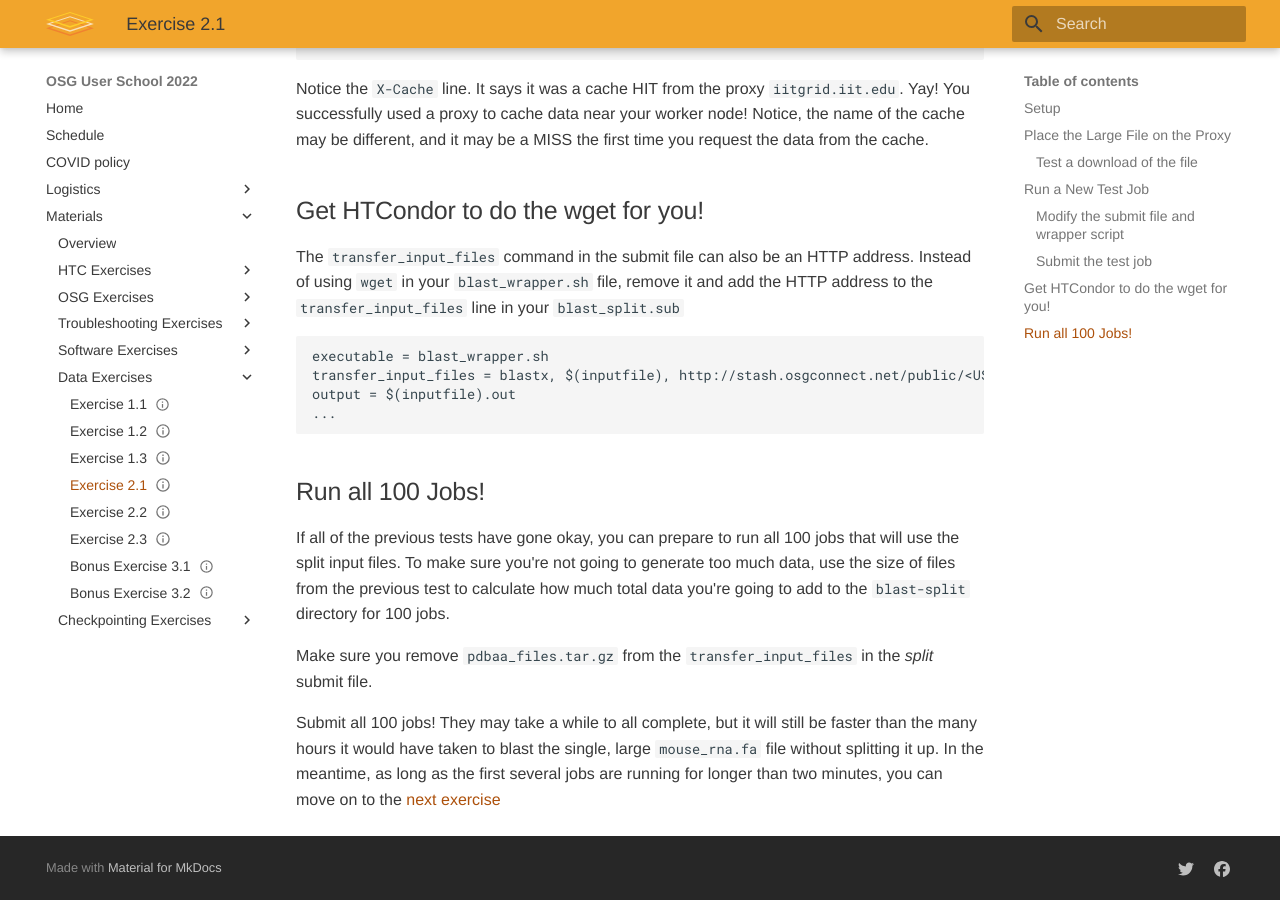
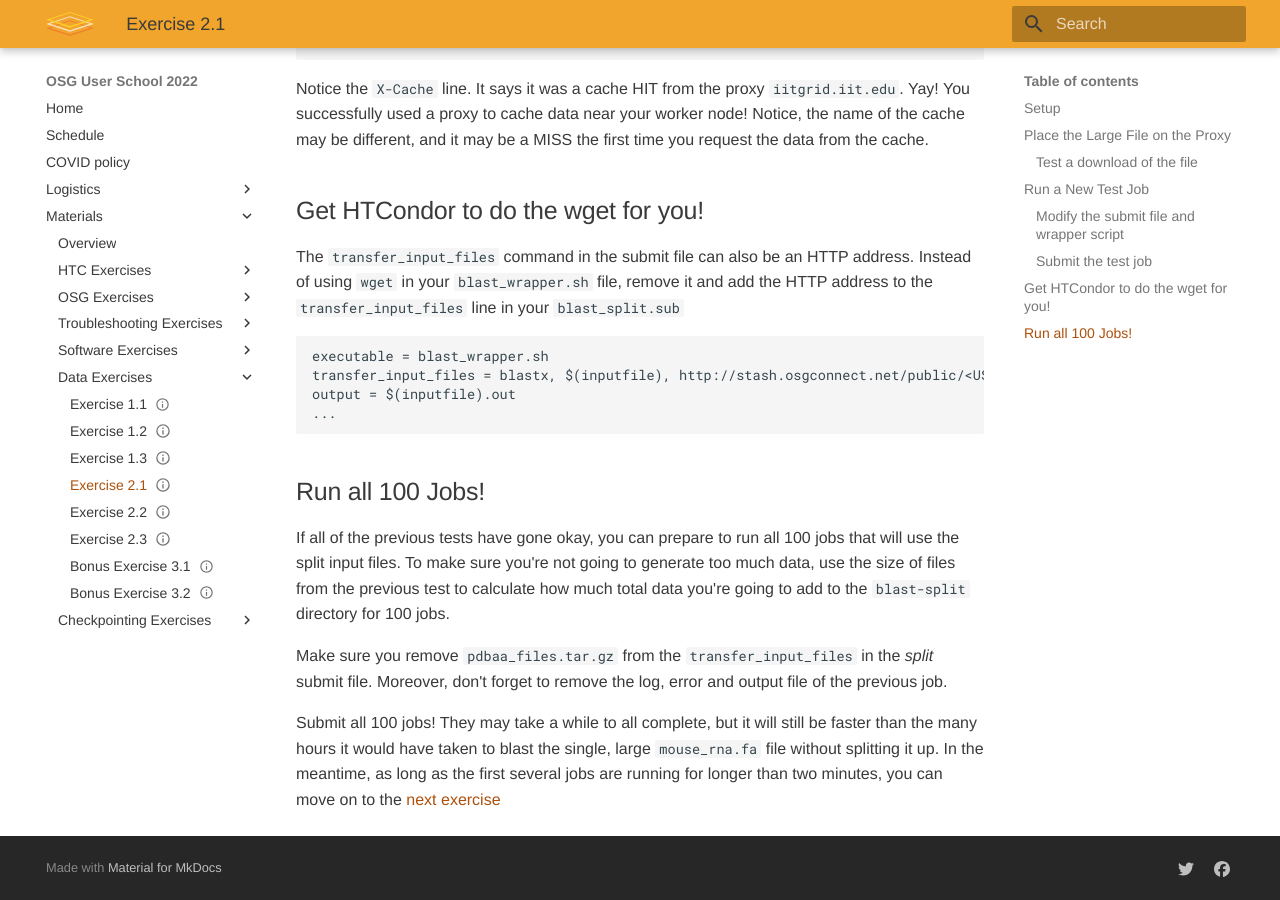
Before and after one commit to showmic09/user-school-2022, an MkDocs documentation site: the page built from docs/materials/data/part2-ex1-blast-proxy.md, in a window 1280 px wide and 900 px high, scrolled down 2807 px. Built offline with MkDocs 1.6.1 and Material for MkDocs 9.7.7, drawn with Linux system fonts in a browser that asks for light colours.

Commit message:
Update part2-ex1-blast-proxy.md

```diff
--- a/docs/materials/data/part2-ex1-blast-proxy.md
+++ b/docs/materials/data/part2-ex1-blast-proxy.md
@@ -148,7 +148,7 @@ If all of the previous tests have gone okay, you can prepare to run all 100 jobs
 To make sure you're not going to generate too much data, use the size of files from the previous test to calculate how
 much total data you're going to add to the `blast-split` directory for 100 jobs.
 
-Make sure you remove `pdbaa_files.tar.gz` from the `transfer_input_files` in the _split_ submit file.
+Make sure you remove `pdbaa_files.tar.gz` from the `transfer_input_files` in the _split_ submit file. Moreover, don't forget to remove the log, error and output file of the previous job.
 
 Submit all 100 jobs!
 They may take a while to all complete, but it will still be faster than the many hours it would have taken to blast the
```
